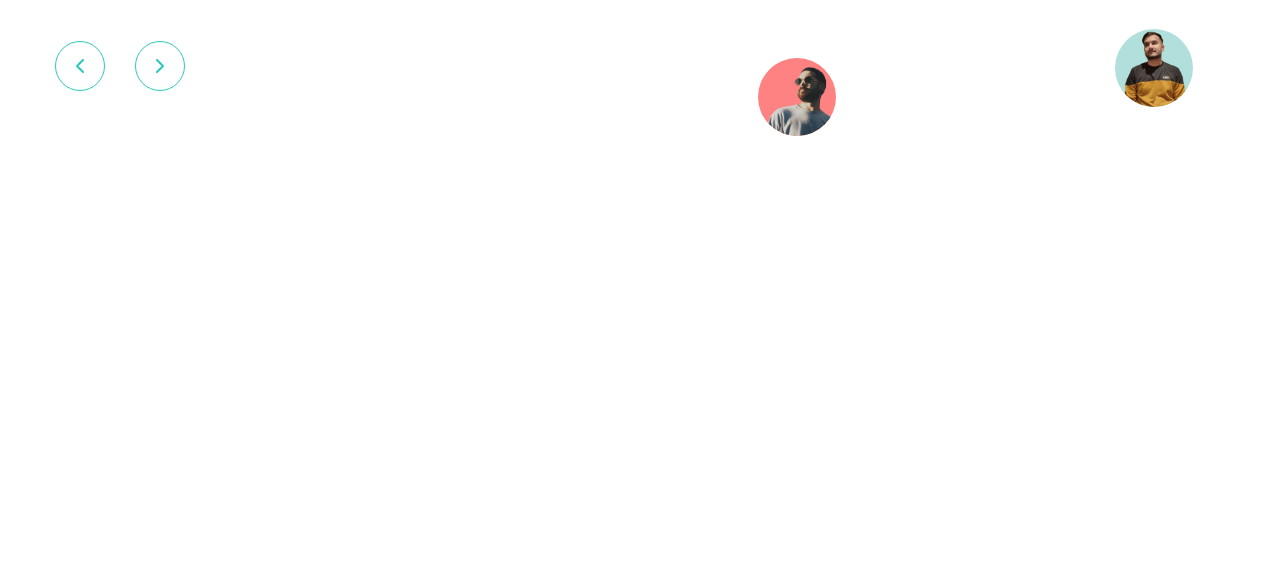
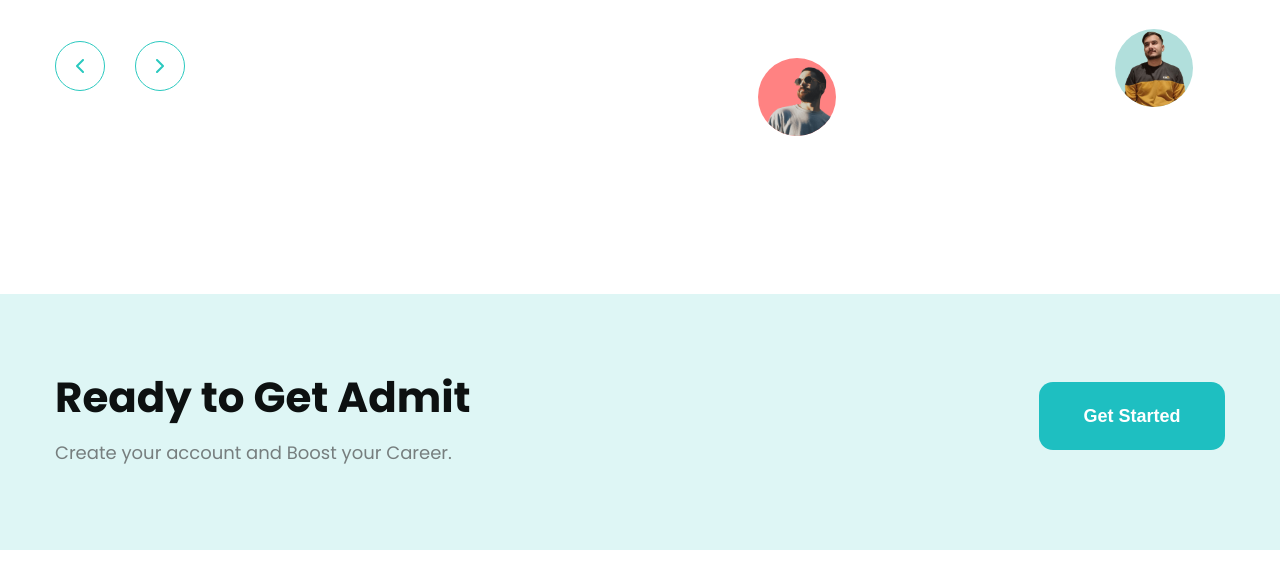
Before and after one commit to hoaiannnn/htmlcss-project-02.1, a plain HTML site: page index.html in a window 1280 px wide. Shown: the part 3344-3932 px from the top of the page. Drawn offline with Linux system fonts and the light colour scheme.

Commit message:
Làm phần cta-list

```diff
--- a/assets/css/styles.css
+++ b/assets/css/styles.css
@@ -618,3 +618,28 @@ a {
     right: 32px;
     background-color: #b1dfdc;
 }
+
+/* Cta-list */
+
+.cta-list {
+    margin-top: 79px;
+    background-color: var(--primary-color);
+}
+
+.cta-body {
+    padding: 76px 0 88px;
+    display: flex;
+    justify-content: space-between;
+    align-items: center;
+}
+
+.cta-list .desc {
+    margin-top: 18px;
+    color: #767e7e;
+    font-size: 18px;
+}
+
+.cta-list .btn {
+    border: none;
+    width: 186px;
+}
--- a/index.html
+++ b/index.html
@@ -421,6 +421,21 @@
                     </div>
                 </div>
             </div>
+
+            <!-- Cta-list -->
+            <div class="cta-list">
+                <div class="main-content">
+                    <div class="cta-body">
+                        <div class="info">
+                            <h2 class="heading lv2">Ready to Get Admit</h2>
+                            <p class="desc">
+                                Create your account and Boost your Career.
+                            </p>
+                        </div>
+                        <button class="btn">Get Started</button>
+                    </div>
+                </div>
+            </div>
         </main>
     </body>
 </html>
```
